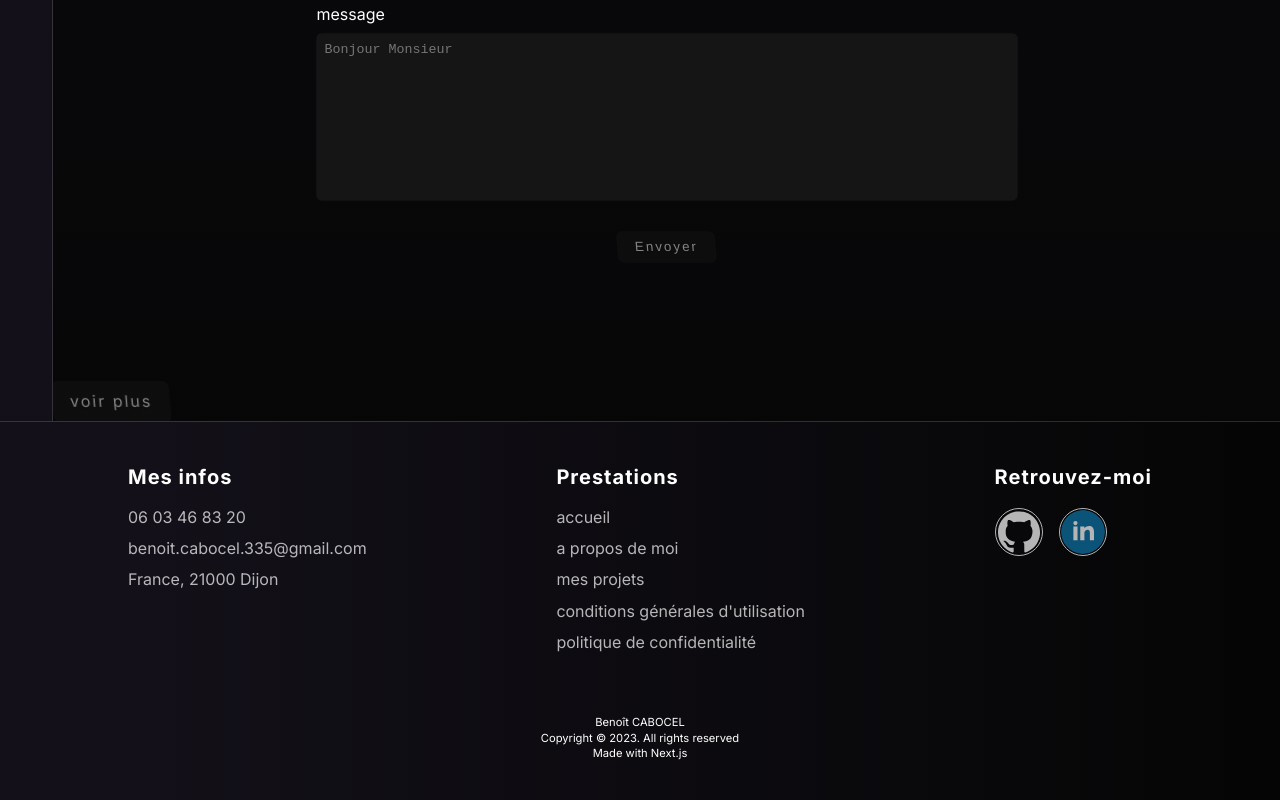
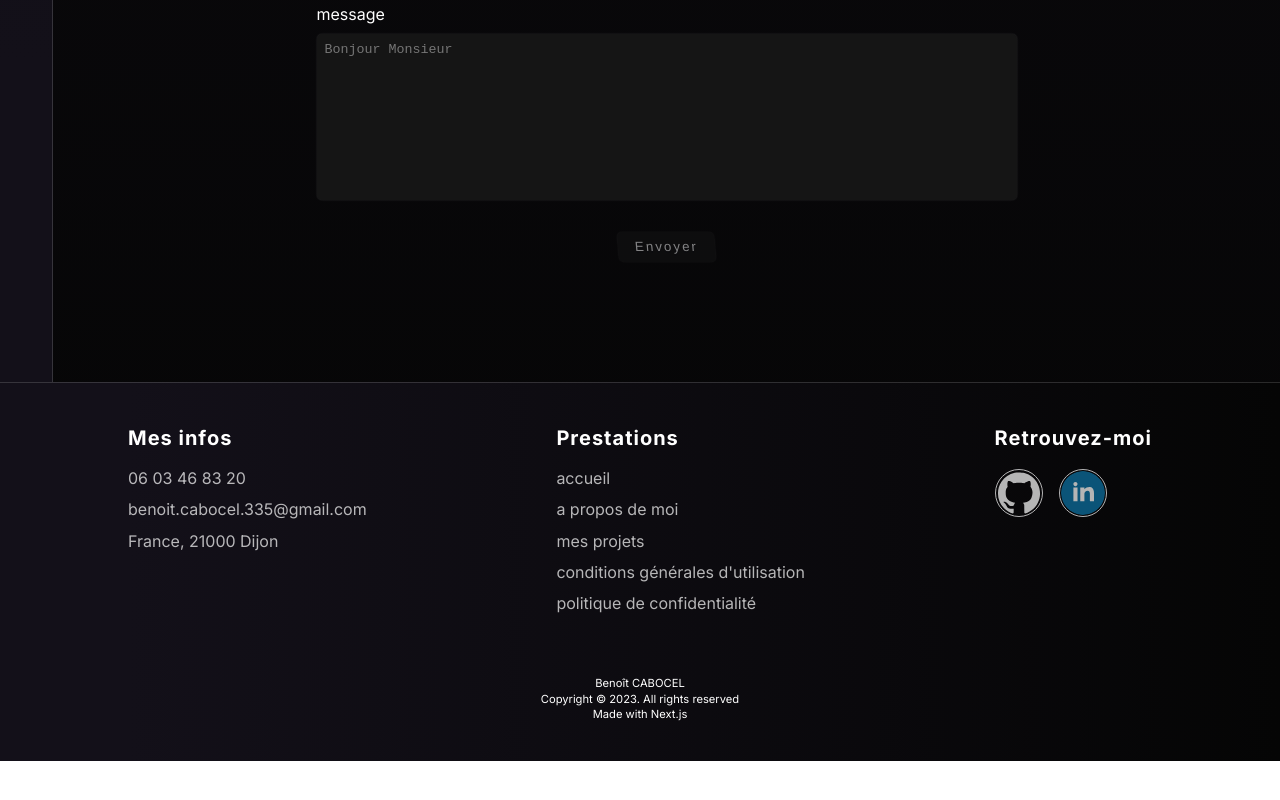
Before and after one commit to dCben335/portfolio, a Next.js app: page / in a window 1280 px wide. Shown: the part 2840-3640 px from the top of the page. After the commit the page ends 3601 px from the top, so only its background shows below. Built offline with nearby package versions, Linux system fonts and the light colour scheme.

Commit message:
Remove useless Button from the home page

```diff
--- a/src/app/(public)/page.tsx
+++ b/src/app/(public)/page.tsx
@@ -89,7 +89,6 @@ export default function Home() {
           </div>
         </section>
       }
-        <Button renderAs="link" href="/yes" className={styles.link}>voir plus</Button>
 
     </main>
   )
--- a/src/components/customs/Projects/Projects.tsx
+++ b/src/components/customs/Projects/Projects.tsx
@@ -117,7 +117,6 @@ const Projects = ({ className, nbOfRows = 2, isCategories, isPaginate, isSearchf
         <div className={className} {...props}>
             {(categories || isSearchfield) && (
                 <nav className={styles.navigation}>
-
                     {isSearchfield && (
                         <form>
                             <FormGroup
```
Lines whose indentation alone changed are shown as unchanged.
